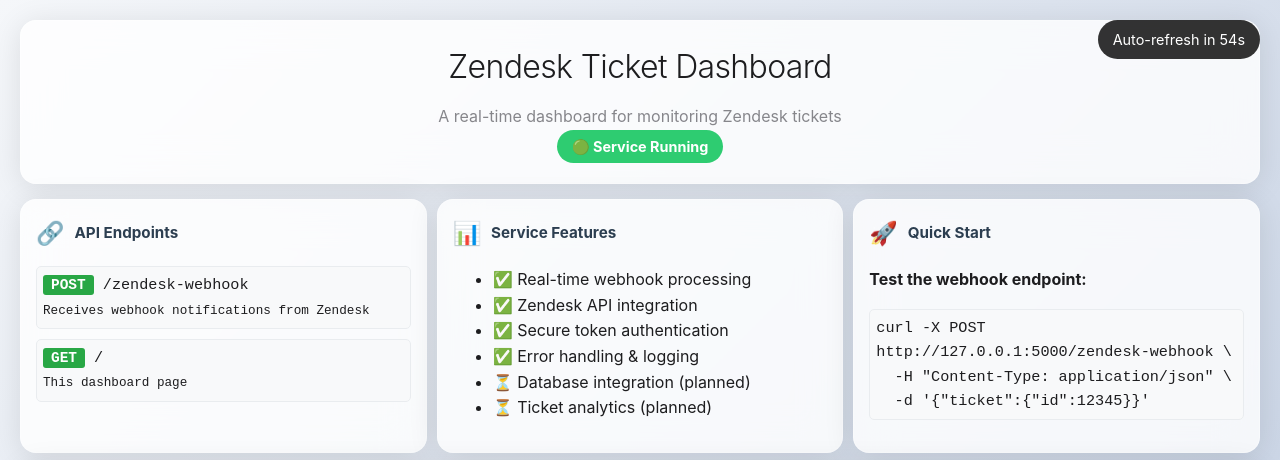
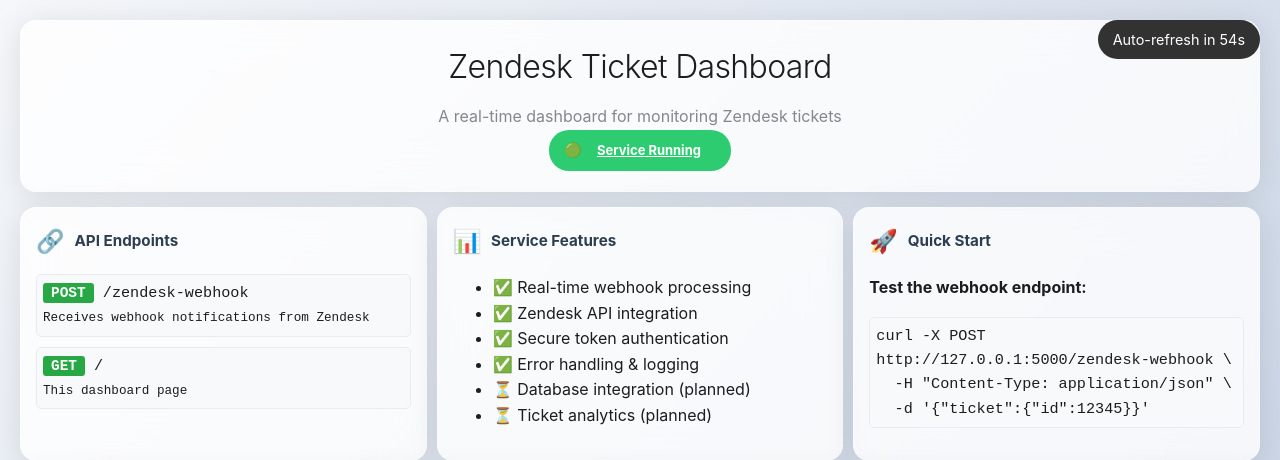
Before and after one commit to rockymount114/Zendesk-Webhook, a Flask app: page / in a window 1280 px wide. Shown: the top 460 px of the page. Run offline with Flask 2, Linux system fonts and the light colour scheme.

Commit message:
add link to dashboard

```diff
--- a/templates/dashboard.html
+++ b/templates/dashboard.html
@@ -47,7 +47,7 @@
             padding: 12px 15px;
             text-align: left;
             border-bottom: 1px solid #e5e5e5;
-            font-size: 12px;
+            font-size: 14px;
         }
         thead tr { background-color: #f7f7f7; } /* Lighter header background */
         tbody tr:last-child td { border-bottom: none; } /* Remove border on last row */
--- a/templates/index.html
+++ b/templates/index.html
@@ -14,8 +14,9 @@
     <div class="container">
         <div class="header">
             <h1>Zendesk Ticket Dashboard</h1>
-                        <p>A real-time dashboard for monitoring Zendesk tickets</p>
-            <span class="status running">🟢 Service Running</span>
+            <p>A real-time dashboard for monitoring Zendesk tickets</p>
+            <span class="status running">🟢<a href="{{ url_for('dashboard') }}" target="_blank" rel="noopener noreferrer" class="status running">Service Running</a></span>
+
         </div>
 
         <div class="cards">
```
